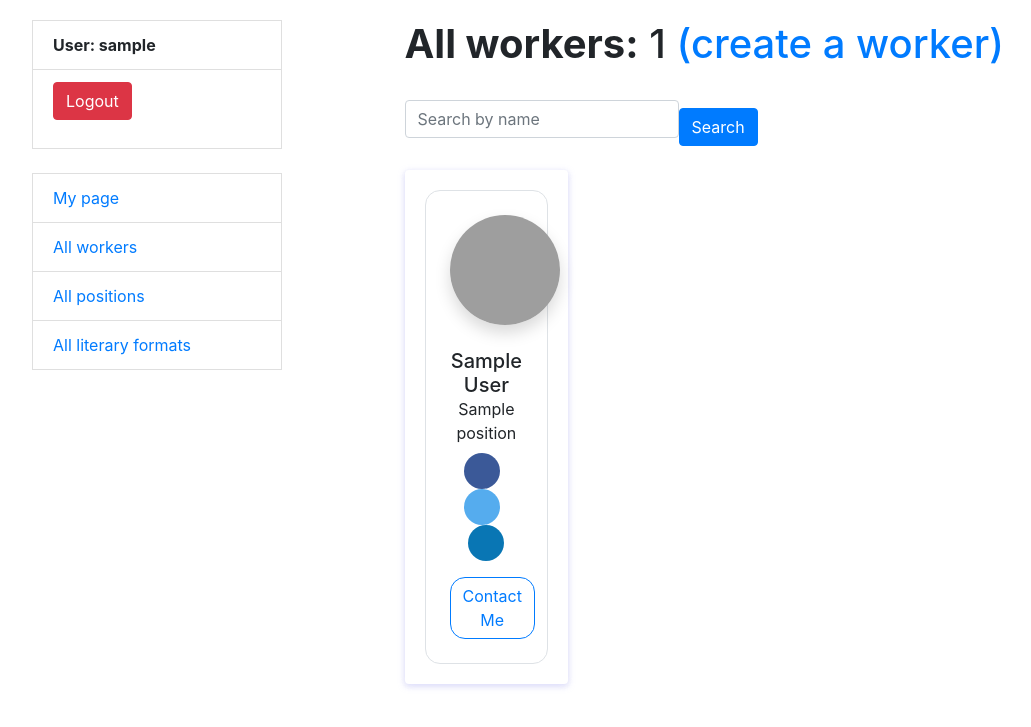
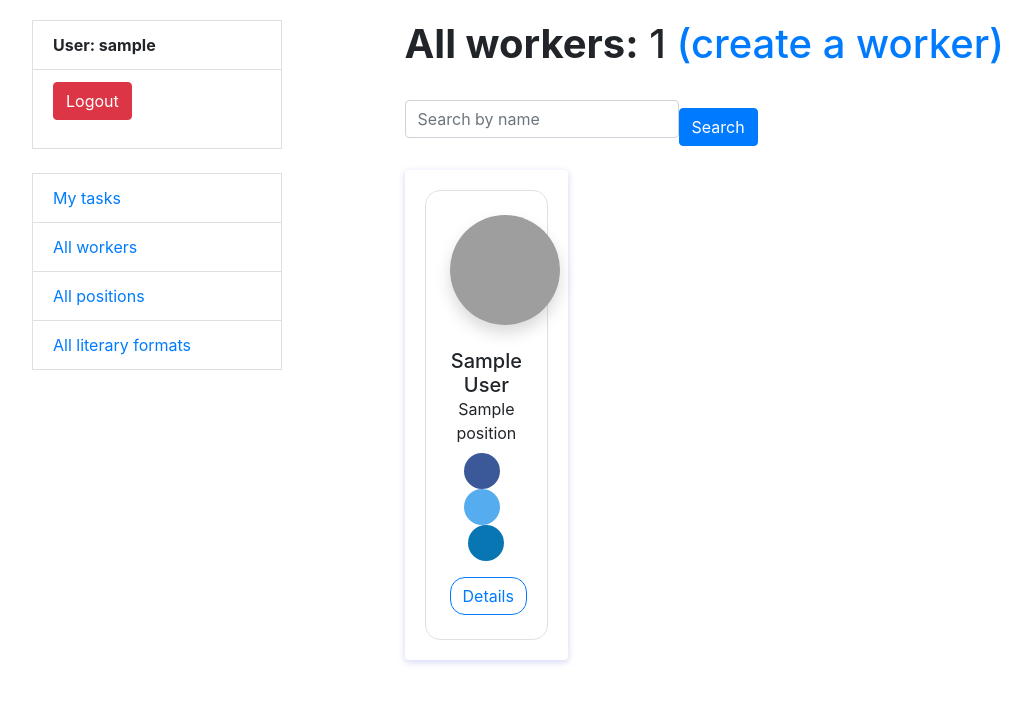
Before and after one commit to twonumberfortyfives/website-it-manager-task, a Django app: page /workers/ in a window 1280 px wide. Shown: the top 727 px of the page, without its empty margins (23-1054 px from the left). Run offline with Django 5.2, Linux system fonts and the light colour scheme; a user stored in the database is signed in; tables that the repository leaves empty hold one stand-in row (values such as "Sample post"); some libraries are stand-ins or nearby versions; grey boxes are pictures that could not be loaded.

Commit message:
added task detail view

```diff
--- a/templates/includes/sidebar.html
+++ b/templates/includes/sidebar.html
@@ -22,7 +22,7 @@
 
   <!-- Common menu items -->
   <li class="list-group-item">
-    <a href="{% url "website:index" %}">My page</a>
+    <a href="{% url "website:tasks-detail" pk %}">My tasks</a>
   </li>
   <li class="list-group-item">
     <a href="{% url 'website:workers-list' %}">All workers</a>
--- a/templates/website/base.html
+++ b/templates/website/base.html
@@ -10,7 +10,6 @@
         integrity="sha384-xOolHFLEh07PJGoPkLv1IbcEPTNtaed2xpHsD9ESMhqIYd0nLMwNLD69Npy4HI+N" crossorigin="anonymous">
   {% block style %}
     {% load static %}
-    <link rel="stylesheet" href="{% static "css/styles.css" %}">
   {% endblock %}
 </head>
 <body>
--- a/templates/website/workers_list.html
+++ b/templates/website/workers_list.html
@@ -33,7 +33,7 @@
                             <a href="javascript:;" class="list-inline-item bg-twitter text-white border-0"><i class="bx bxl-twitter"></i></a>
                             <a href="javascript:;" class="list-inline-item bg-linkedin text-white border-0"><i class="bx bxl-linkedin"></i></a>
                           </div>
-                          <div class="d-grid"><a href="#" class="btn btn-outline-primary radius-15">Contact Me</a></div>
+                          <div class="d-grid"><a href="{% url 'website:worker-detail' pk=worker.id %}" class="btn btn-outline-primary radius-15">Details</a></div>
                         </div>
                       </div>
                     </div>
--- a/website/urls.py
+++ b/website/urls.py
@@ -1,6 +1,5 @@
 from django.urls import path
 from website.views import (
-    index,
     WorkerListView,
     WorkerDetailView,
     WorkerUpdateView,
@@ -11,10 +10,11 @@ from website.views import (
     PositionUpdateView,
     PositionDetailView,
     PositionDeleteView,
+    TaskDetailView,
 )
 
 urlpatterns = [
-    path("index/", index, name="index"),
+    path("tasks/<int:pk>/", TaskDetailView.as_view, name="tasks-detail"),
     path("workers/", WorkerListView.as_view(), name="workers-list"),
     path("workers/create", WorkerCreateView.as_view(), name="worker-create"),
     path("workers/<int:pk>", WorkerDetailView.as_view(), name="worker-detail"),
@@ -25,7 +25,6 @@ urlpatterns = [
     path("positions/<int:pk>/update", PositionUpdateView.as_view(), name="position-update"),
     path("positions/<int:pk>/detail", PositionDetailView.as_view(), name="position-detail"),
     path("positions/<int:pk>/delete", PositionDeleteView.as_view(), name="position-delete"),
-
 ]
 
 app_name = "website"
--- a/website/views.py
+++ b/website/views.py
@@ -1,18 +1,16 @@
-from django.contrib.auth.decorators import login_required
 from django.contrib.auth.mixins import LoginRequiredMixin
-from django.http import HttpRequest, HttpResponse
-from django.shortcuts import render
 from django.urls import reverse_lazy
 from django.views import generic
 
 from website import forms
 from website.forms import WorkerSearchForm
-from website.models import Worker, Position
+from website.models import Worker, Position, Task
 
 
-@login_required
-def index(request: HttpRequest) -> HttpResponse:
-    return render(request, 'website/index.html')
+class TaskDetailView(LoginRequiredMixin, generic.DetailView):
+    model = Task
+    context_object_name = 'task_detail'
+    template_name = 'website/index.html'
 
 
 class WorkerListView(LoginRequiredMixin, generic.ListView):
```
